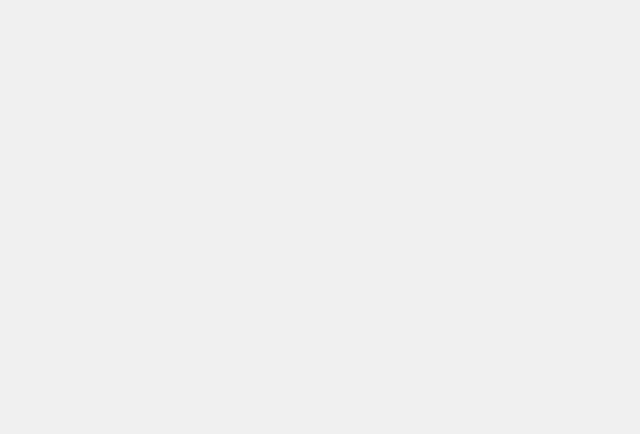
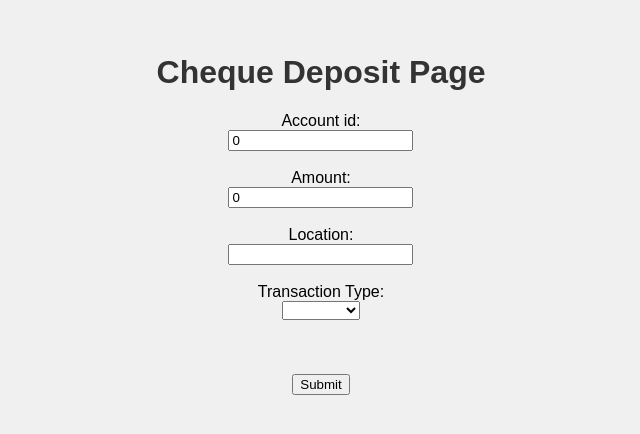
Before and after one commit to iAgar/dotNetTraining, a React (Create React App) app in the folder frontend/: page /ChequeDeposit in a window 1280 px wide. Before the commit this address had no page. Shown: the part 186-620 px from the top of the page, without its empty margins (319-959 px from the left). Built offline with nearby package versions, Linux system fonts and the light colour scheme.

Commit message:
implement cheque deposits

```diff
--- a/frontend/src/App.js
+++ b/frontend/src/App.js
@@ -10,6 +10,7 @@ import { UserContext, UserProvider } from './Pages/userContext.js';
 import Protectedroute from './Pages/Protectedroute';
 import ChangePin from './Pages/ChangePin';
 import ProtectedrouteAdmin from './Pages/ProtectedrouteAdmin';
+import ChequeDeposit from './Pages/ChequeDeposit';
 // import userType from React.createContext('none');
 
 
@@ -27,6 +28,7 @@ function App() {
       <Route path='/UserProfile' element ={<Protectedroute><UserProfile/></Protectedroute>}/>
       <Route path='/Txn' element ={<Txn/>}/>
       <Route path ='/ChangePin' element={<ChangePin/>}/>
+      <Route path ='/ChequeDeposit' element={<ChequeDeposit/>}/>
       </Routes>
 
     </Router>
--- /dev/null
+++ b/frontend/src/Pages/ChequeDeposit.js
@@ -0,0 +1,92 @@
+import React, { useContext, useState } from "react";
+import  axios  from "axios";
+import { UserContext } from "./userContext.js";
+const ChequeDeposit =()=>{
+    const [txnDetails, setTxnDetails] = useState({
+        'aid' : 0,
+        'amount' : 0,
+        'txnType' : '',
+        'loc': '',
+        'rec_aid': 0,
+        'isDebit': true
+    });
+
+    const userDetails = useContext(UserContext);
+
+    const [error,setError] = useState('')
+
+    const handleChange = (event) => {
+        setTxnDetails({...txnDetails, [event.target.name] : event.target.value})
+        // console.log(userDetails)
+    }
+    const handlesubmit = async(event) => {
+        console.log(txnDetails);
+        event.preventDefault();
+
+        const headers = {
+            'Content-type': 'application/json',
+            'Authorization': `bearer ${userDetails.token}`
+        }
+        try {
+            axios.post(`https://localhost:7180/api/Accounts/${txnDetails.txnType.toLowerCase()}/${txnDetails.aid}`, {...txnDetails, txnType: ""}, {
+                headers:headers
+            }).then((response) => {
+                console.log(response);
+                alert(response.data.message);
+            }).catch((error)=>{
+                console.log(error);
+                alert(error);
+            })
+        }
+        catch (error){
+            setError(error.Message);
+        }
+
+    }
+    return (
+        <div>
+            <h1>Cheque Deposit Page</h1>
+            <form onSubmit={handlesubmit}>
+                <div>
+                    Account id: <br/><input name='aid'  type = 'number' value = {txnDetails.aid} onChange={handleChange} />
+                </div>
+                <br/>
+                <div>
+                    Amount: <br/><input name='amount'  type = 'number' value = {txnDetails.amount} onChange={handleChange}/>
+                </div>
+                <br/>
+                <div>
+                    Location: <br/><input name='loc' type= 'text' value={txnDetails.loc} onChange={handleChange}/>
+                </div>
+                <br/>
+                <div>
+                Transaction Type: <br/><select name='txnType' value = {txnDetails.txnType} onChange={handleChange}>
+                            <option disabled defaultChecked></option>
+                        <option>Deposit</option>
+                        <option>Withdraw</option>
+                        <option>Transfer</option>
+                       </select>
+                </div>
+                <br/>
+                {(txnDetails.txnType=='Withdraw' || txnDetails.txnType=='Transfer') && <div>
+                    Pin: <br/><input name='pin' type='text' value={txnDetails.pin} onChange={handleChange}/></div>}
+                <br/>
+                {txnDetails.txnType=='Transfer' &&
+                <div>
+                   Reciever Account ID: <br/><input name='raid'  type = 'number' value = {txnDetails.raid} onChange={handleChange} />
+                </div>
+}
+                <br/>
+                <button type = 'submit'>
+                    Submit
+                </button>
+            </form>
+        </div>
+    )
+
+
+
+
+
+}
+export default ChequeDeposit;
--- a/frontend/src/Pages/UserProfile.js
+++ b/frontend/src/Pages/UserProfile.js
@@ -46,6 +46,8 @@ const UserProfile = () =>{
 
             <button class="my-btn" role='button'><Link to='/ChangePin'>Change PIN</Link></button>
             <br/><br/>
+            <button class="my-btn" role='button'><Link to='/ChequeDeposit'>Cheque Deposit</Link></button>
+            <br/><br/>
 
         </div>
     )
```
